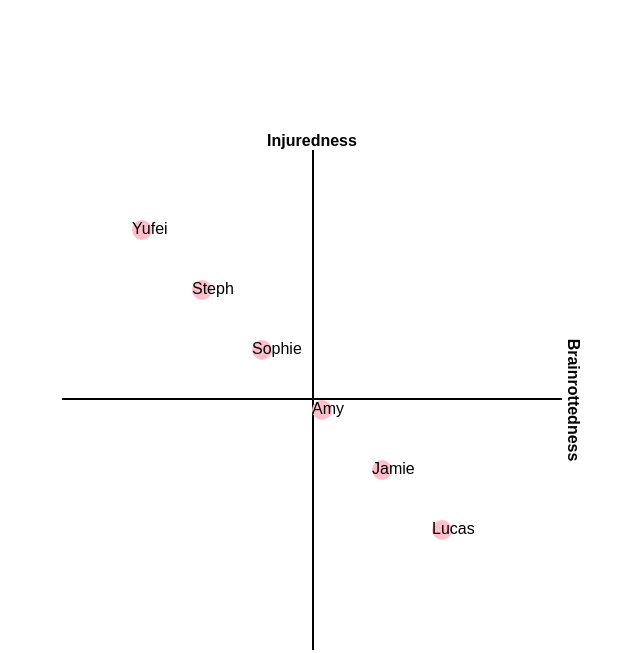
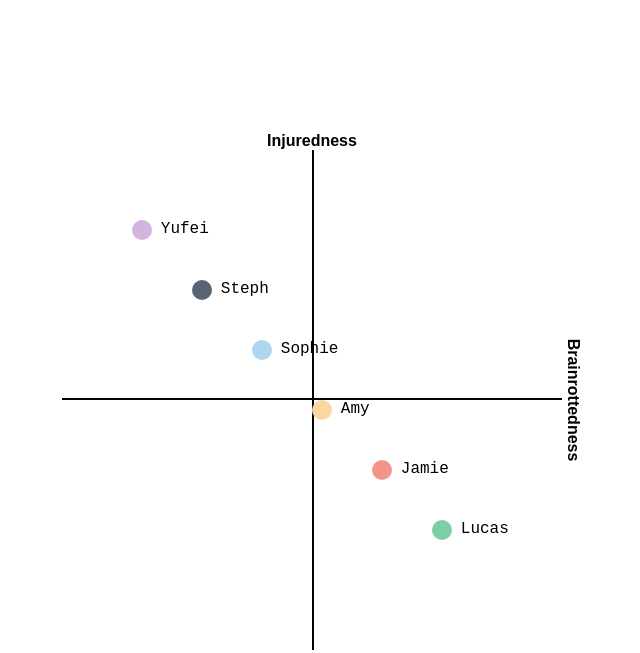
Before and after one commit to sophie-spectacular/axes, a plain HTML site: page index.html in a window 1280 px wide. Shown: the whole page, without its empty margins (328-968 px from the left). Drawn offline with Linux system fonts and the light colour scheme.

Commit message:
format dots

```diff
--- a/index.html
+++ b/index.html
@@ -13,12 +13,13 @@
         <div class="label x-label">Injuredness</div>
         <div class="label y-label">Brainrottedness</div>
         <!-- Create multiple draggable dots -->
-        <div id="dot-1" class="draggable-dot" style="left: 50%; top: 50%;">Amy</div>
-        <div id="dot-2" class="draggable-dot" style="left: 60%; top: 60%;">Jamie</div>
-        <div id="dot-3" class="draggable-dot" style="left: 70%; top: 70%;">Lucas</div>
-        <div id="dot-4" class="draggable-dot" style="left: 40%; top: 40%;">Sophie</div>
-        <div id="dot-5" class="draggable-dot" style="left: 30%; top: 30%;">Steph</div>
-        <div id="dot-6" class="draggable-dot" style="left: 20%; top: 20%;">Yufei</div>
+
+        <div id="dot-amy" class="draggable-dot dot-amy" style="left: 50%; top: 50%;">&nbsp;&nbsp;&nbsp;Amy</div>
+        <div id="dot-jamie" class="draggable-dot dot-jamie" style="left: 60%; top: 60%;">&nbsp;&nbsp;&nbsp;Jamie</div>
+        <div id="dot-lucas" class="draggable-dot dot-lucas" style="left: 70%; top: 70%;">&nbsp;&nbsp;&nbsp;Lucas</div>
+        <div id="dot-sophie" class="draggable-dot dot-sophie" style="left: 40%; top: 40%;">&nbsp;&nbsp;&nbsp;Sophie</div>
+        <div id="dot-steph" class="draggable-dot dot-steph" style="left: 30%; top: 30%;">&nbsp;&nbsp;&nbsp;Steph</div>
+        <div id="dot-yufei" class="draggable-dot dot-yufei" style="left: 20%; top: 20%;">&nbsp;&nbsp;&nbsp;Yufei</div>
     </div>
 
     <!-- Firebase App (the core Firebase SDK) -->
--- a/script.js
+++ b/script.js
@@ -73,12 +73,12 @@
 
 // Make the DIV element draggable:
 
-dragElement(document.getElementById("dot-1"));
-dragElement(document.getElementById("dot-2"));
-dragElement(document.getElementById("dot-3"));
-dragElement(document.getElementById("dot-4"));
-dragElement(document.getElementById("dot-5"));
-dragElement(document.getElementById("dot-6"));
+dragElement(document.getElementById("dot-amy"));
+dragElement(document.getElementById("dot-jamie"));
+dragElement(document.getElementById("dot-lucas"));
+dragElement(document.getElementById("dot-sophie"));
+dragElement(document.getElementById("dot-steph"));
+dragElement(document.getElementById("dot-yufei"));
 
 
 function dragElement(elmnt) {
--- a/styles.css
+++ b/styles.css
@@ -57,4 +57,24 @@ body {
     background-color: pink;
     border-radius: 50%;
     cursor: pointer;
+    font-family: 'Courier New', Courier, monospace;
 }
+
+.dot-amy{
+    background-color: #fad7a0 ;
+}
+.dot-jamie{
+    background-color:  #f1948a ;
+}
+.dot-lucas{
+    background-color:  #7dcea0  ;
+}
+.dot-sophie{
+    background-color:  #aed6f1 ;
+}
+.dot-steph{
+    background-color:  #566573 ;
+}
+.dot-yufei{
+    background-color:  #d2b4de  ;
+}
```
